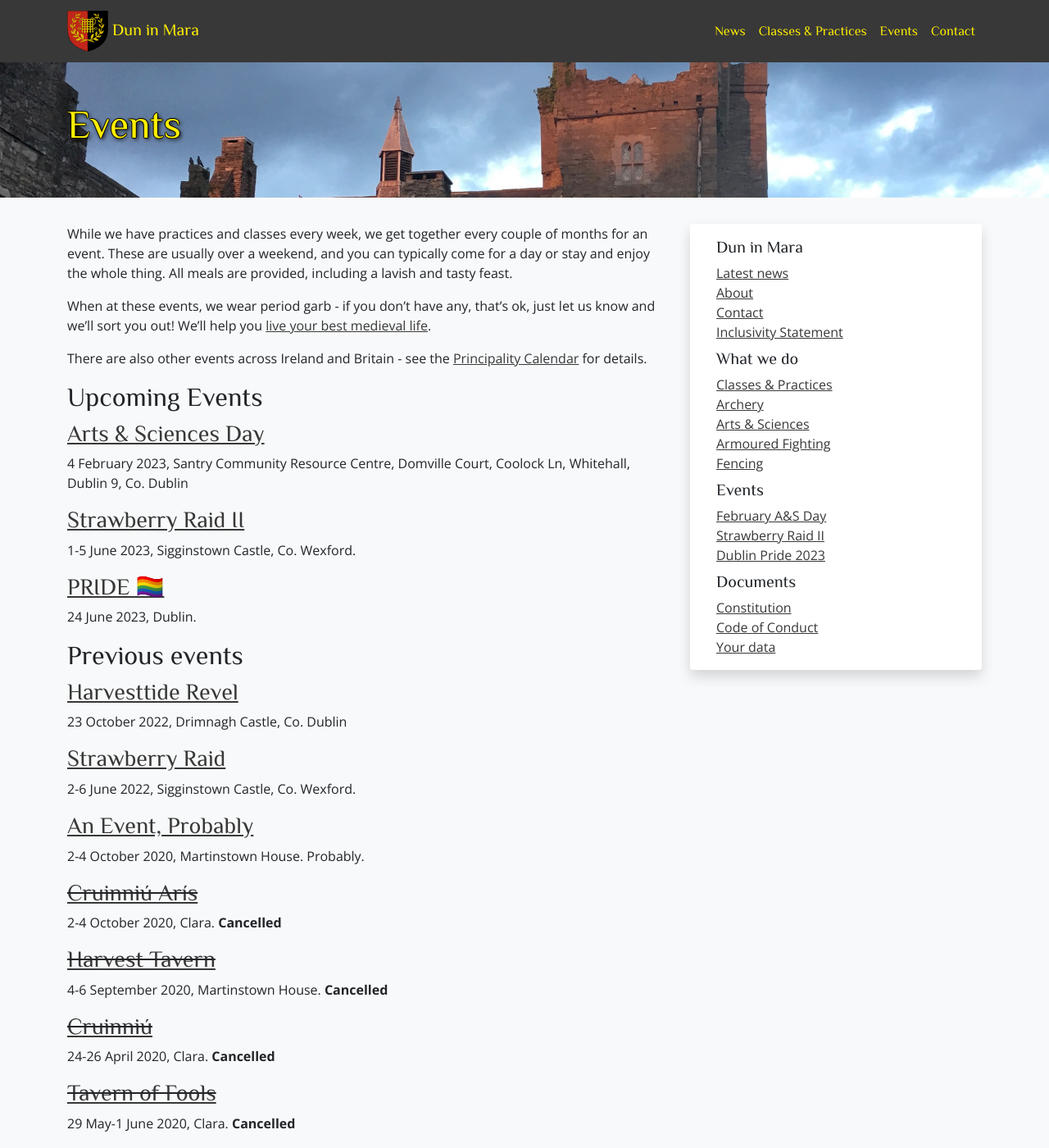
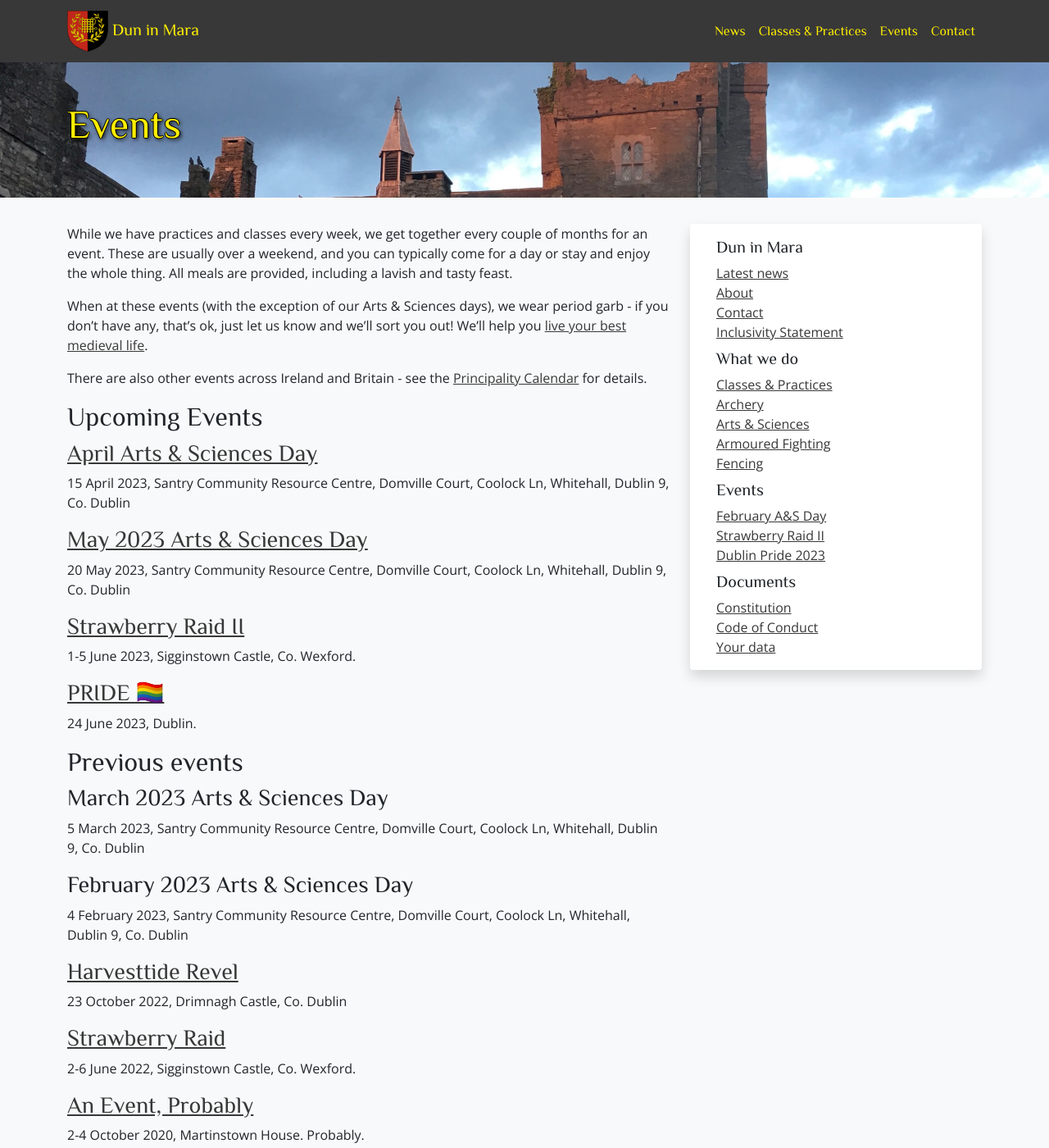
Before and after one commit to drachenwald/dun-in-mara, a Jekyll site: the page built from events/index.md, in a window 1280 px wide and 1400 px high. Shown: the whole window at 82% size. Built offline with Jekyll 4.4.1, drawn with Linux system fonts in a browser that asks for light colours; comment, search, counter and statistics services are not loaded.

Commit message:
A&S Days April & May

```diff
--- a/events/index.md
+++ b/events/index.md
@@ -3,14 +3,17 @@ title: Events
 ---
 While we have practices and classes every week, we get together every couple of months for an event. These are usually over a weekend, and you can typically come for a day or stay and enjoy the whole thing. All meals are provided, including a lavish and tasty feast.
 
-When at these events, we wear period garb - if you don't have any, that's ok, just let us know and we'll sort you out! We'll help you [live your best medieval life](https://mobile.twitter.com/Lin_Manuel/status/1027864394074484736?ref_src=twsrc%5Etfw).
+When at these events (with the exception of our Arts & Sciences days), we wear period garb - if you don't have any, that's ok, just let us know and we'll sort you out! We'll help you [live your best medieval life](https://mobile.twitter.com/Lin_Manuel/status/1027864394074484736?ref_src=twsrc%5Etfw).
 
 There are also other events across Ireland and Britain - see the [Principality Calendar](http://insulaedraconis.org/Events/) for details.
 
 ## Upcoming Events
 
-### [Arts & Sciences Day](https://fienta.com/arts-sciences-day-51746)
-4 February 2023, Santry Community Resource Centre, Domville Court, Coolock Ln, Whitehall, Dublin 9, Co. Dublin
+### [April Arts & Sciences Day](https://fienta.com/arts-sciences-day-52703?6d5786efec69097d45cdb2b5425f96f0)
+15 April 2023, Santry Community Resource Centre, Domville Court, Coolock Ln, Whitehall, Dublin 9, Co. Dublin
+
+### [May 2023 Arts & Sciences Day](https://fienta.com/arts-sciences-day-52704?e5ab58548b8cce2ff2498f5818951186)
+20 May 2023, Santry Community Resource Centre, Domville Court, Coolock Ln, Whitehall, Dublin 9, Co. Dublin
 
 ### [Strawberry Raid II](/events/2023/strawberry-raid/)
 1-5 June 2023, Sigginstown Castle, Co. Wexford.
@@ -19,6 +22,12 @@ There are also other events across Ireland and Britain - see the [Principality C
 24 June 2023, Dublin.
 
 ## Previous events
+
+### March 2023 Arts & Sciences Day
+5 March 2023, Santry Community Resource Centre, Domville Court, Coolock Ln, Whitehall, Dublin 9, Co. Dublin
+
+### February 2023 Arts & Sciences Day
+4 February 2023, Santry Community Resource Centre, Domville Court, Coolock Ln, Whitehall, Dublin 9, Co. Dublin
 
 ### [Harvesttide Revel](/events/2022/harvesttide-revel/)
 23 October 2022, Drimnagh Castle, Co. Dublin
```
